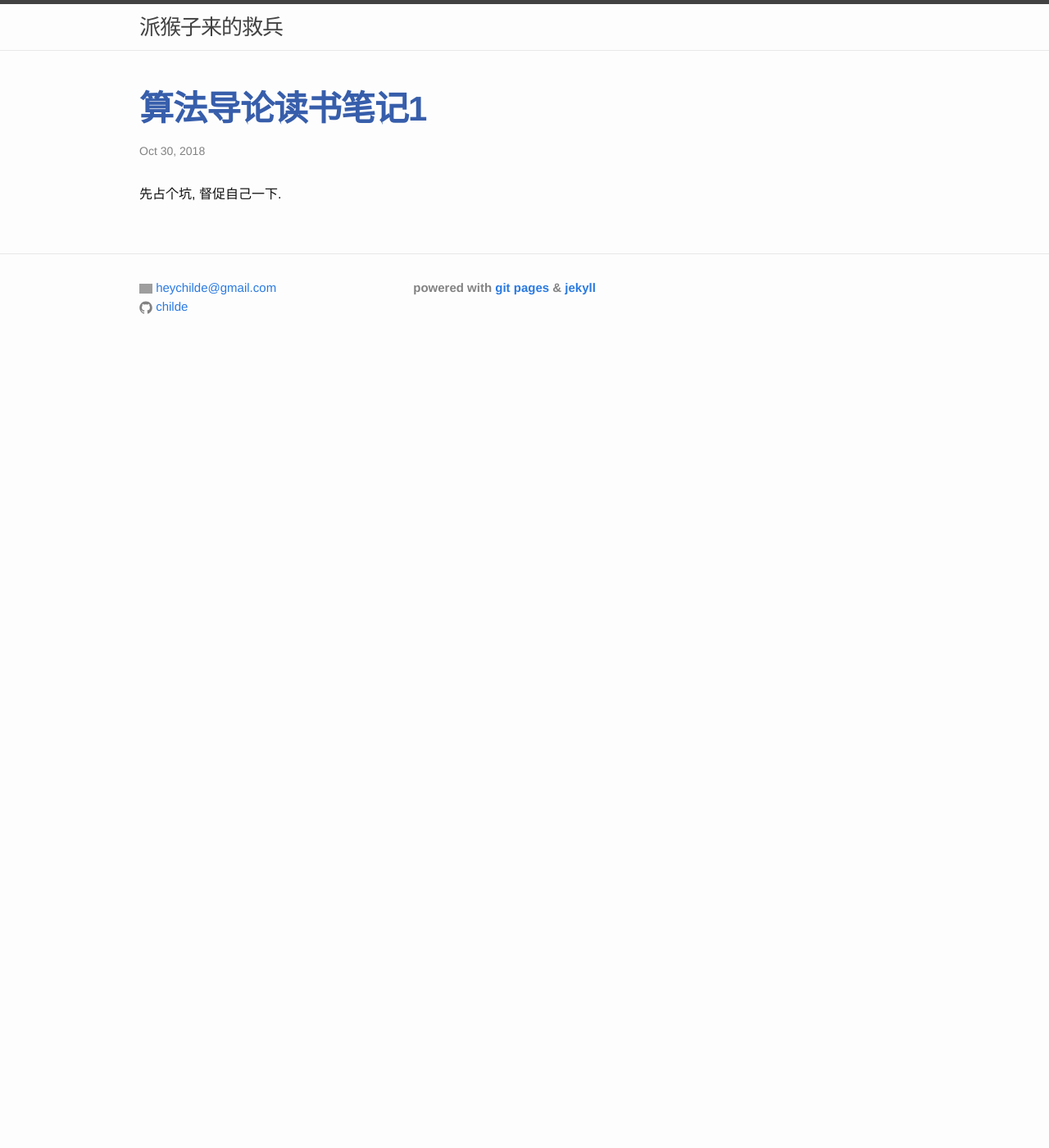
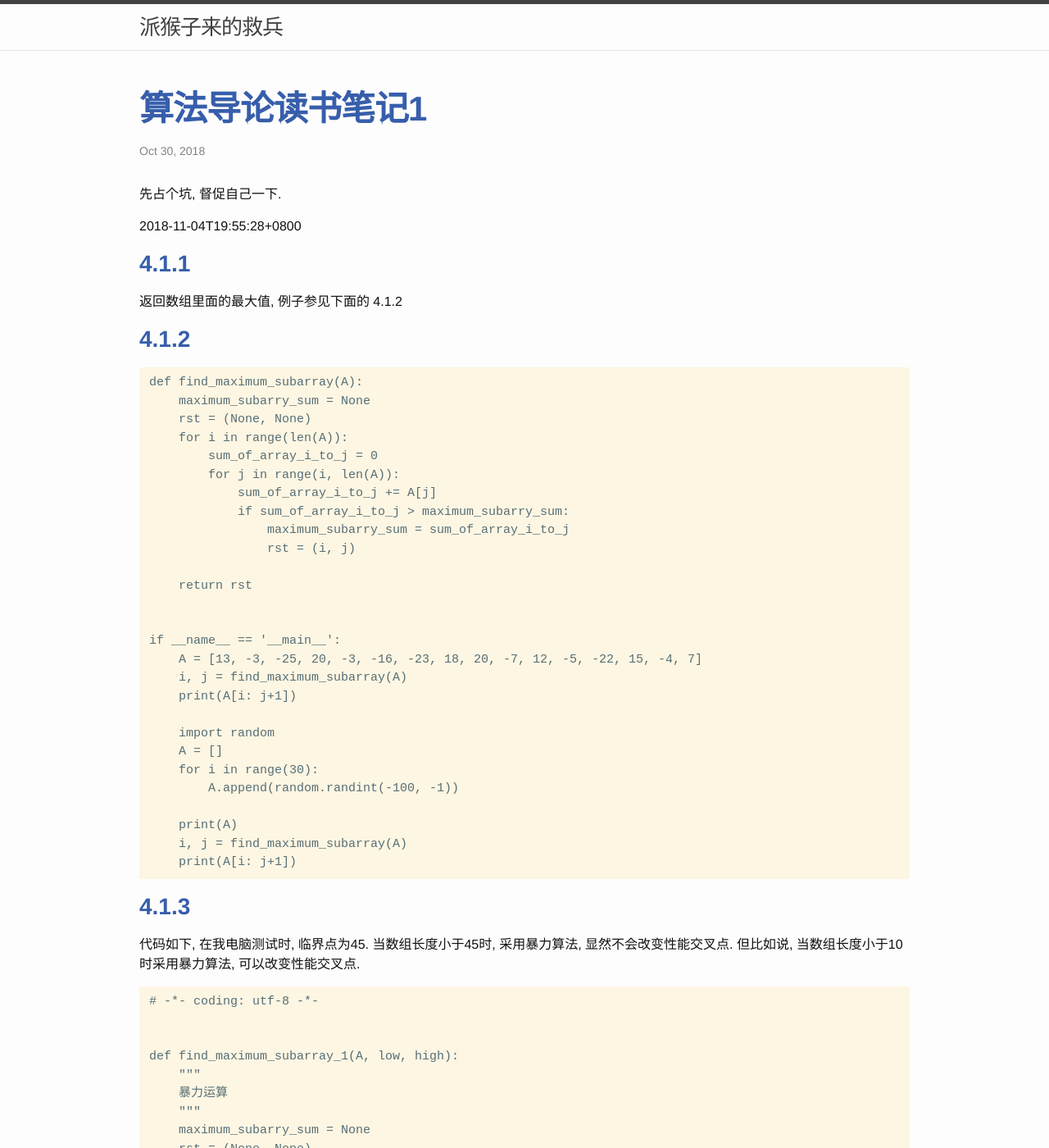
Before and after one commit to childe/ohmycat, a Jekyll site: the page built from _posts/2018-10-30-Introduction-to-Algorithms.md, in a window 1280 px wide and 1400 px high. Shown: the whole window at 82% size. Built offline with Jekyll 4.4.1, drawn with Linux system fonts in a browser that asks for light colours; some of the changed text lies outside the part shown; grey boxes are pictures that could not be loaded.

Commit message:
modified:   _posts/2018-10-30-Introduction-to-Algorithms.md

````diff
--- a/_posts/2018-10-30-Introduction-to-Algorithms.md
+++ b/_posts/2018-10-30-Introduction-to-Algorithms.md
@@ -7,3 +7,129 @@ date: 2018-10-30T10:03:36+0800
 ---
 
 先占个坑, 督促自己一下.
+
+2018-11-04T19:55:28+0800
+
+# 4.1.1
+
+返回数组里面的最大值, 例子参见下面的 4.1.2
+
+# 4.1.2
+
+```
+def find_maximum_subarray(A):
+    maximum_subarry_sum = None
+    rst = (None, None)
+    for i in range(len(A)):
+        sum_of_array_i_to_j = 0
+        for j in range(i, len(A)):
+            sum_of_array_i_to_j += A[j]
+            if sum_of_array_i_to_j > maximum_subarry_sum:
+                maximum_subarry_sum = sum_of_array_i_to_j
+                rst = (i, j)
+
+    return rst
+
+
+if __name__ == '__main__':
+    A = [13, -3, -25, 20, -3, -16, -23, 18, 20, -7, 12, -5, -22, 15, -4, 7]
+    i, j = find_maximum_subarray(A)
+    print(A[i: j+1])
+
+    import random
+    A = []
+    for i in range(30):
+        A.append(random.randint(-100, -1))
+
+    print(A)
+    i, j = find_maximum_subarray(A)
+    print(A[i: j+1])
+```
+
+# 4.1.3
+
+代码如下, 在我电脑测试时, 临界点为45.  当数组长度小于45时, 采用暴力算法, 显然不会改变性能交叉点. 但比如说, 当数组长度小于10时采用暴力算法, 可以改变性能交叉点.
+
+```
+# -*- coding: utf-8 -*-
+
+
+def find_maximum_subarray_1(A, low, high):
+    """
+    暴力运算
+    """
+    maximum_subarry_sum = None
+    rst = (None, None)
+    for i in range(low, high+1):
+        sum_of_array_i_to_j = 0
+        for j in range(i, high+1):
+            sum_of_array_i_to_j += A[j]
+            if sum_of_array_i_to_j > maximum_subarry_sum:
+                maximum_subarry_sum = sum_of_array_i_to_j
+                rst = (i, j)
+
+    return rst[0], rst[1], maximum_subarry_sum
+
+
+def find_maximum_subarray(A, low, high):
+    """
+    分治
+    """
+    if high - low <= 10:
+        return find_maximum_subarray_1(A, low, high)
+
+    mid = (low+high)/2
+
+    left_low, left_high, left_sum = find_maximum_subarray(A, low, mid)
+    right_low, right_high, right_sum = find_maximum_subarray(A, mid+1, high)
+
+    left_sum_part, array_sum = None, 0
+    for i in range(mid, low-1, -1):
+        array_sum += A[i]
+        if array_sum > left_sum_part:
+            left_sum_part = array_sum
+            max_left = i
+
+    right_sum_part, array_sum = None, 0
+    for i in range(mid+1, high+1):
+        array_sum += A[i]
+        if array_sum > right_sum_part:
+            right_sum_part = array_sum
+            max_right = i
+
+    if left_sum_part+right_sum_part > max(left_sum, right_sum):
+        return max_left, max_right, left_sum_part+right_sum_part
+
+    if left_sum > right_sum:
+        return left_low, left_high, left_sum
+
+    return right_low, right_high, right_sum
+
+
+def main():
+    import time
+    import random
+    import sys
+    A_length = int(sys.argv[1])
+    A_count = int(sys.argv[2]) if sys.argv[2:] else 1000
+
+    all_A = []
+    for i in range(A_count):
+        all_A.append([random.randint(-100, 100) for _ in range(A_length)])
+
+    start_time = time.time()
+    for i in range(A_count):
+        find_maximum_subarray_1(all_A[i], 0, A_length-1)
+    end_time = time.time()
+    print(u'暴力 %.2f' % (end_time - start_time))
+
+    start_time = time.time()
+    for i in range(A_count):
+        find_maximum_subarray(all_A[i], 0, A_length-1)
+    end_time = time.time()
+    print(u'分治 %.2f' % (end_time - start_time))
+
+
+if __name__ == '__main__':
+    main()
+```
````
